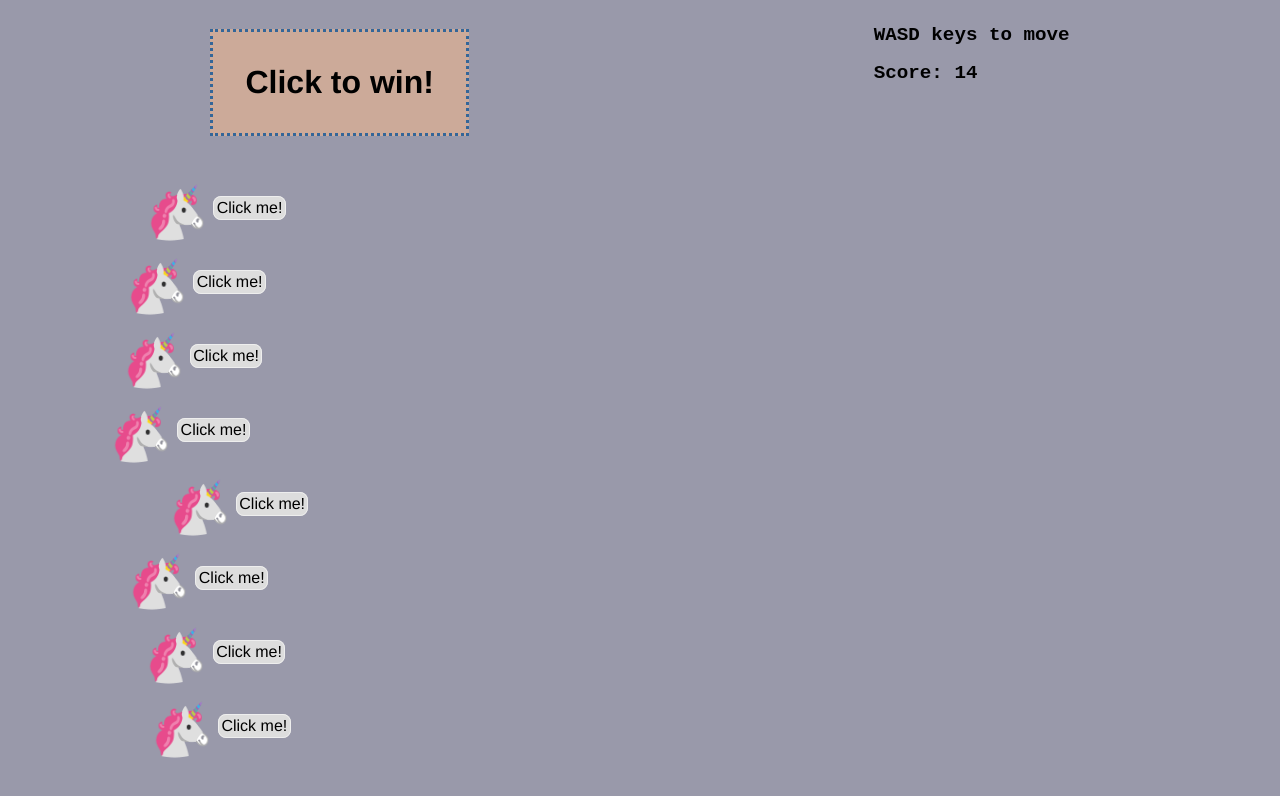
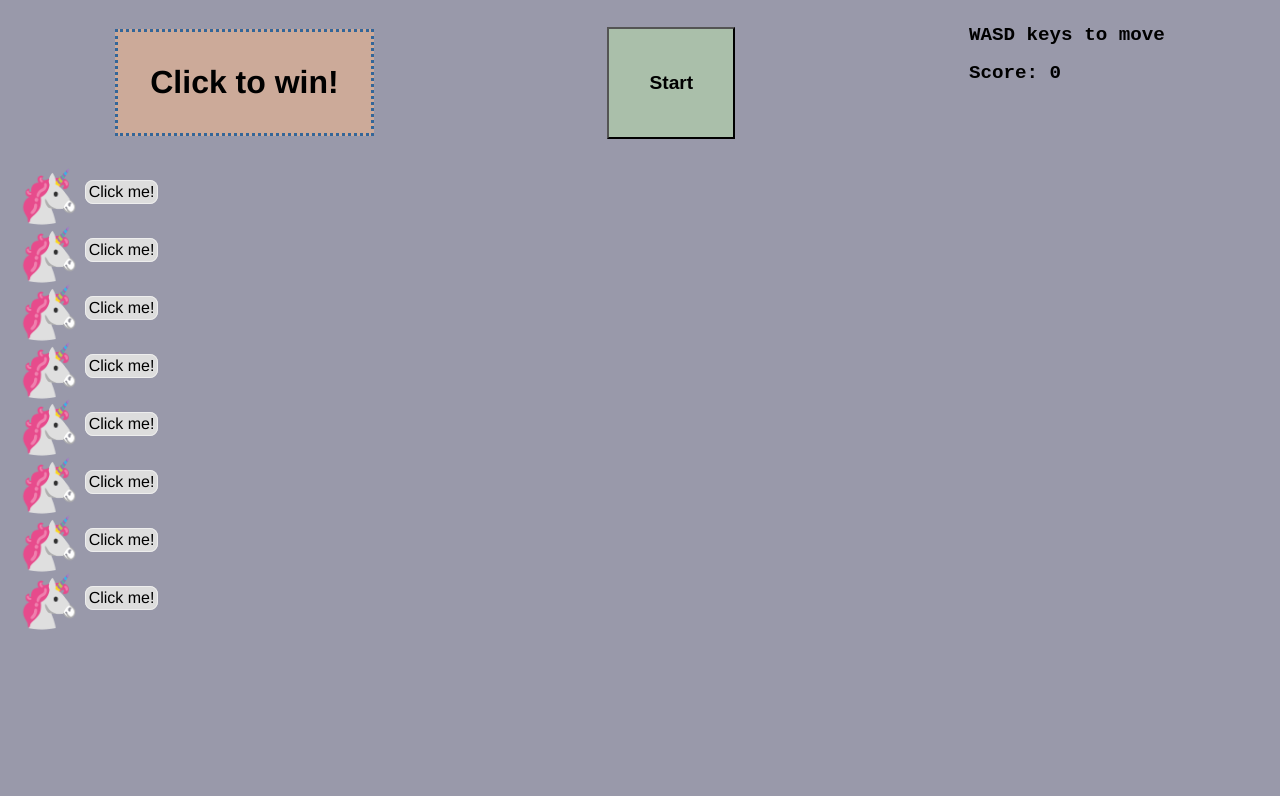
Before and after one commit to byronalley/actionfunclick, a website: page index.html in a window 1280 px wide. Drawn offline with Linux system fonts and the light colour scheme.

Commit message:
Refactor win/lose display

```diff
--- a/index.html
+++ b/index.html
@@ -17,6 +17,18 @@
 			 background-color: #aaccaa;
 			 padding: 1vh;
 			 margin: 0;
+			}
+
+			div.start-button {
+				padding: 1.5vw;
+			}
+
+			button {
+				height: 100%;
+				width: 10vw;
+				font-size: 1.5vw;
+				font-weight: 700;
+				background-color: #aabfaa;
 			}
 
 			div.thing {
@@ -149,14 +161,15 @@
 				thing.style["margin-left"] = margin;
 			}
 
-			const win = () => end("win");
-			const lose = () => end("lose");
+			const start = () => end("start", "Click to win!");
+			const win = () => end("win", "you win.");
+			const lose = () => end("lose", "***YOU LOSE!!!***");
 
-			const end = (message) => {
+			const end = (class_name, message) => {
 				document.onmousemove = null;
 				document.onclick = null;
-				document.querySelector("h1").innerHTML = `YOU ${message.toUpperCase()}!`;
-				document.querySelector("body").classList = [message];
+				document.querySelector("h1").innerHTML = message;
+				document.querySelector("body").classList = [class_name];
 			};
 
 			const loseFasterIfWasd = (e) => {
@@ -181,13 +194,16 @@
 					things.push(thing)
 				});
 
-				setTimeout(loop, loopTimer);
+				timer = setTimeout(loop, loopTimer);
 			};
 		</script>
 	</head>
-	<body onload="setup();" class="start">
+	<body class="start">
 		<div style="display: flex; flex-direction: row; justify-content: space-around">
 			<h1 class="start">Click to win!</h1>
+			<div class="start-button">
+				<button id="start" type="button" onclick="setup();">Start</button>
+			</div>
 			<div>
 				<h2 style="font-family: monospace; font-size: 1.5vw">WASD keys to move</h2>
 				<h2 style="font-family: monospace; font-size: 1.5vw">Score: <span id="score">0</span></h2>
```
